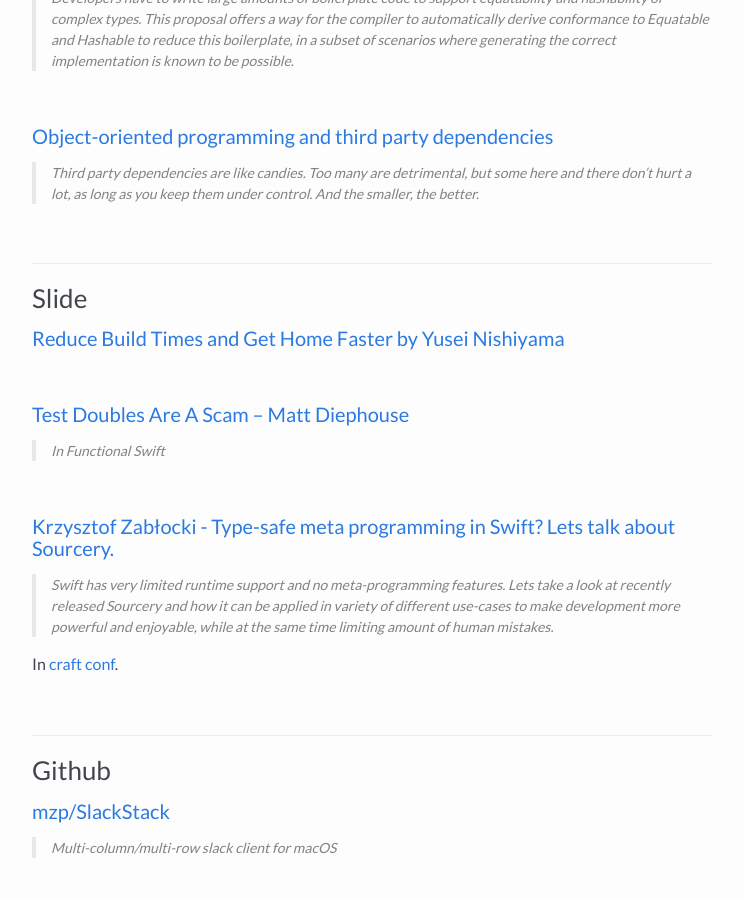
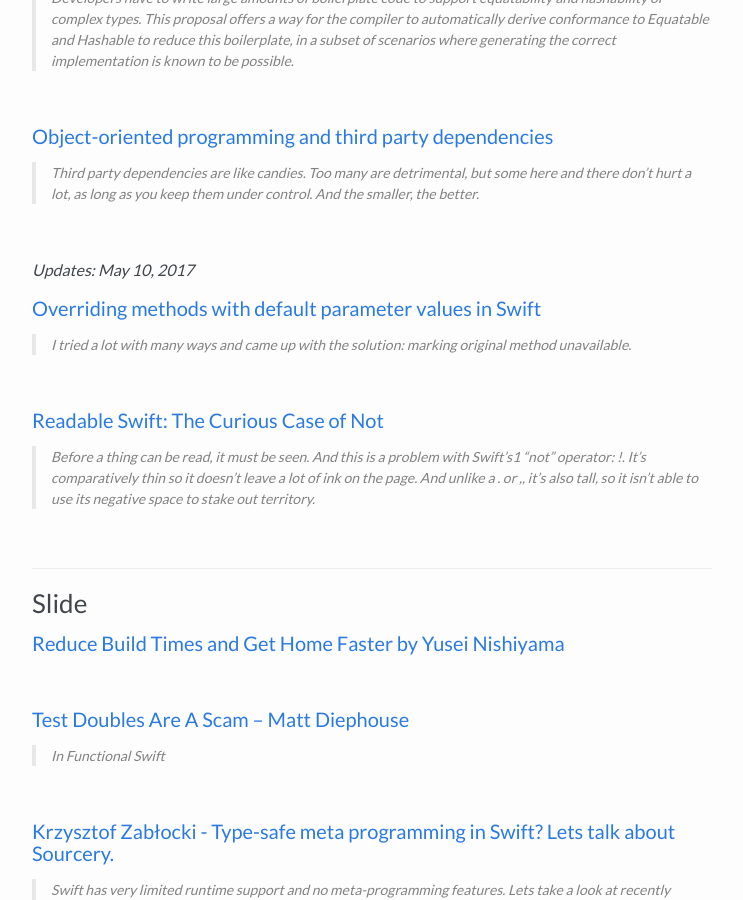
Before and after one commit to pixyzehn/pixyzehn.com, a Jekyll site: the page built from _posts/2017-05-08-swifty-week-23.md, in a window 1280 px wide and 900 px high, scrolled down 919 px. Shown: the whole window, without its empty margins (268-1011 px from the left). Built offline with Jekyll 4.4.1, drawn with Linux system fonts in a browser that asks for light colours; emoji names are drawn with the system emoji font; comment, search, counter and statistics services are not loaded.

Commit message:
Add Updates items

```diff
--- a/_posts/2017-05-08-swifty-week-23.md
+++ b/_posts/2017-05-08-swifty-week-23.md
@@ -41,6 +41,20 @@ This is the **#23** article. I couldn't update this blog last week because of my
 #### [Object-oriented programming and third party dependencies](https://www.upbeat.it/2017/05/01/object-oriented-programming-and-third-party-dependencies/)
 
 > Third party dependencies are like candies. Too many are detrimental, but some here and there don’t hurt a lot, as long as you keep them under control. And the smaller, the better.
+
+<br>
+
+ *Updates: May 10, 2017*
+
+#### [Overriding methods with default parameter values in Swift](http://blog.xoul.kr/2016/12/23/swift-override-func-default-parameter-values.html)
+
+> I tried a lot with many ways and came up with the solution: marking original method unavailable.
+
+<br>
+
+#### [Readable Swift: The Curious Case of Not](http://www.figure.ink/blog/2017/5/7/readable-swift-the-curious-case-of-not#n1back)
+
+> Before a thing can be read, it must be seen. And this is a problem with Swift's1 "not" operator: !. It's comparatively thin so it doesn't leave a lot of ink on the page. And unlike a . or ,, it's also tall, so it isn't able to use its negative space to stake out territory.
 
 <br>
 
```
